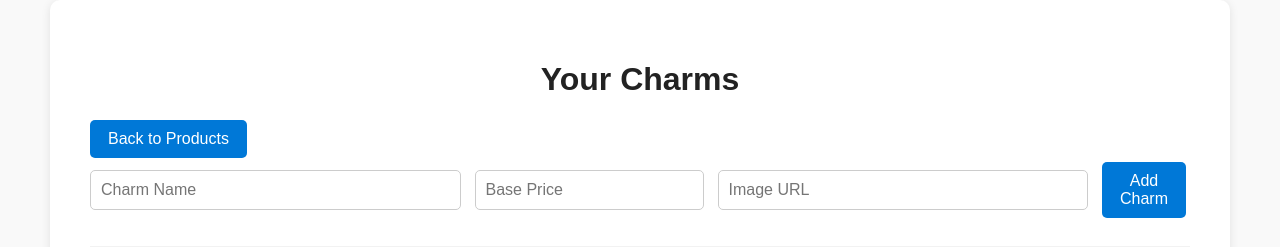
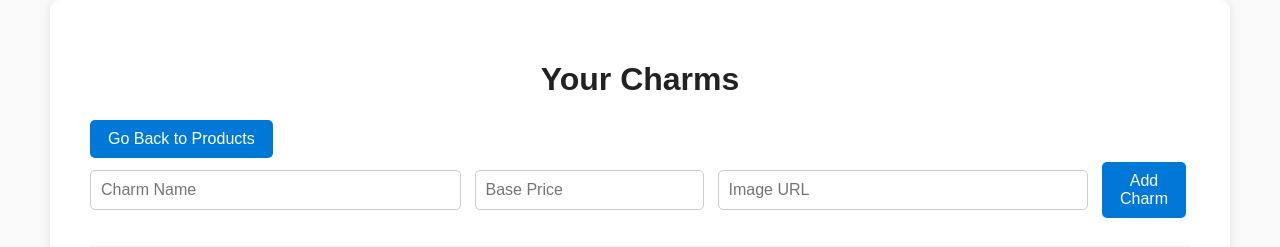
Before and after one commit to VenB304/Daintyscapes-Front-End, a PHP site: page /pages/seller/add_charms.php in a window 1280 px wide. Shown: the part 49-296 px from the top of the page. Run offline with PHP 8.4, Linux system fonts and the light colour scheme; data comes from the database, SQL or seed files in the repository.

Commit message:
Update add_charms.php

```diff
--- a/pages/seller/add_charms.php
+++ b/pages/seller/add_charms.php
@@ -61,7 +61,7 @@ if (isset($_GET['success'])) {
 </head>
 <div class="page-container">
     <h1>Your Charms</h1>
-    <a href="products.php" class="btn">Back to Products</a>
+    <a href="products.php" class="btn">Go Back to Products</a>
 
     <?php if ($success): ?>
         <div class="success-message"><?= htmlspecialchars($success) ?></div>
@@ -103,7 +103,7 @@ if (isset($_GET['success'])) {
                 <td><?= htmlspecialchars($charm['charm_name']) ?></td>
                 <td>₱<?= number_format($charm['charm_base_price'], 2) ?></td>
                 <td>
-                    <a href="modify_charm.php?id=<?= urlencode($charm['charm_id']) ?>" class="btn">Modify</a>
+                    <a href="modify_charms.php?id=<?= urlencode($charm['charm_id']) ?>" class="btn">Modify</a>
                     <form method="POST" action="add_charms.php" style="display:inline;">
                         <input type="hidden" name="remove_charm_id" value="<?= htmlspecialchars($charm['charm_id']) ?>">
                         <button type="submit" class="btn" onclick="return confirm('Are you sure you want to remove this charm?');">Remove</button>
```
